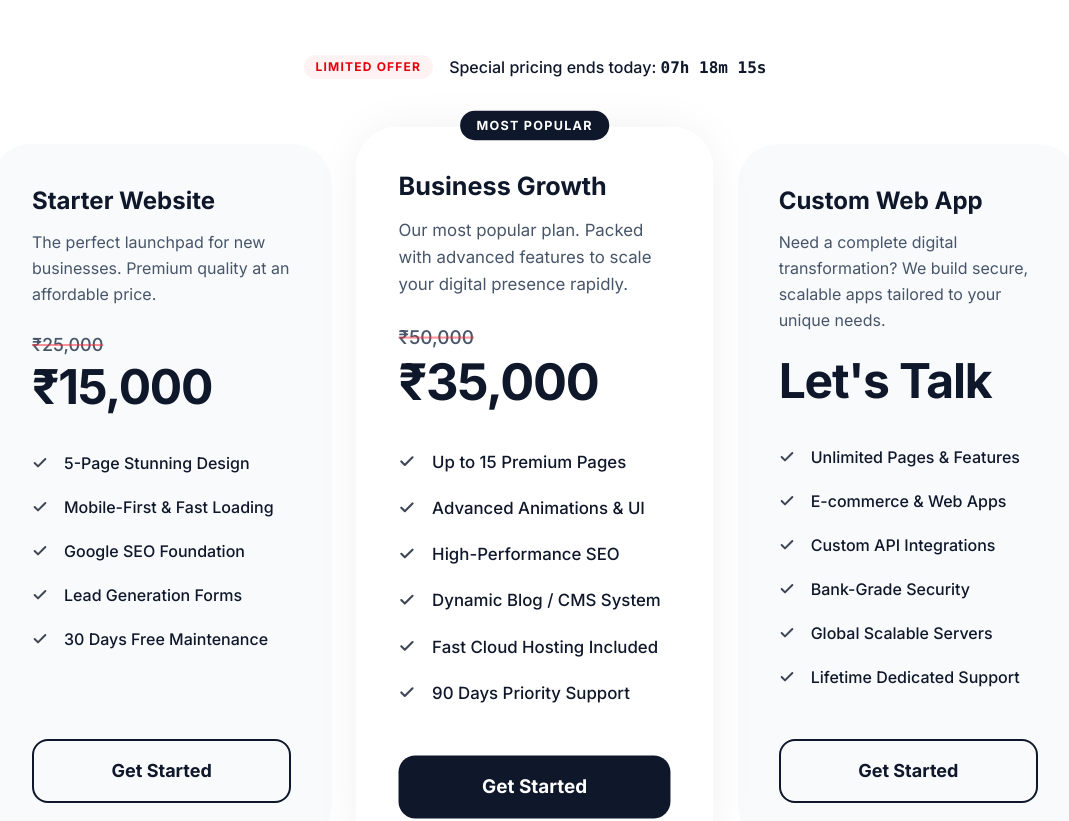
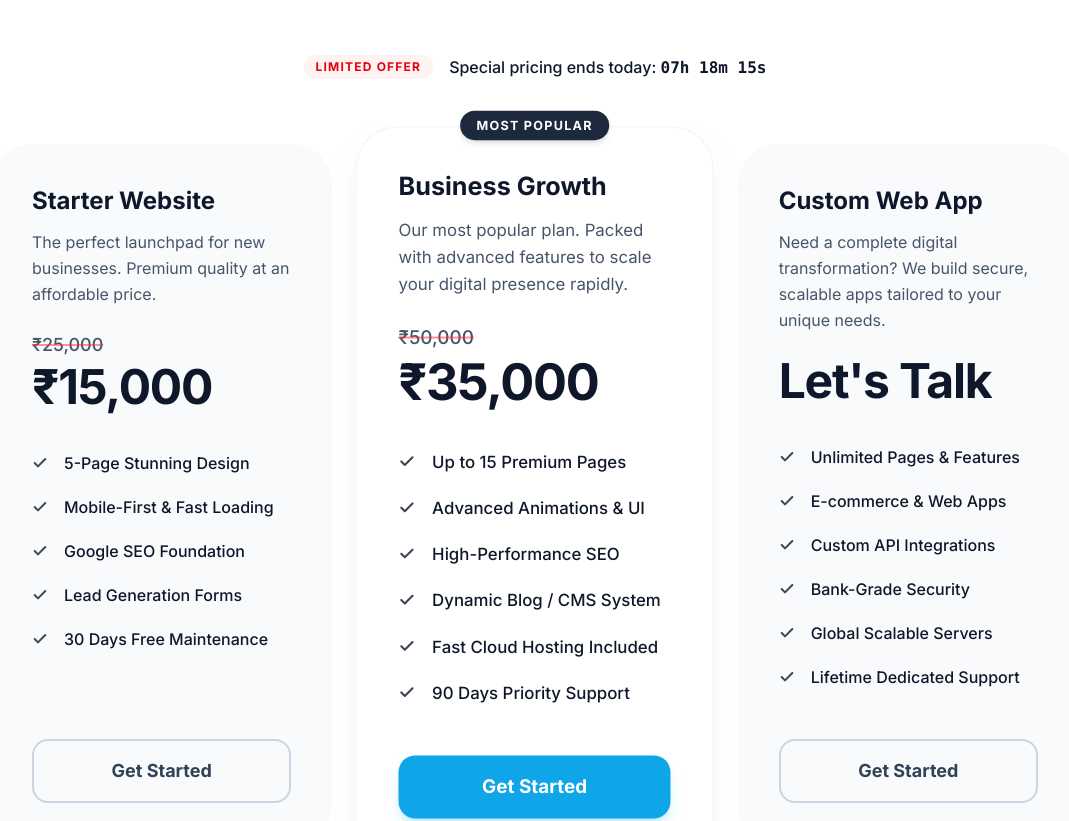
Before and after one commit to VelmaniM/Own-Website, a React (Vite) app in the folder frontend/: page / in a window 1280 px wide. Shown: the part 4360-5181 px from the top of the page, without its empty margins (105-1174 px from the left). Built offline with nearby package versions, Linux system fonts and the light colour scheme.

Commit message:
style: reduce contrast in pricing design, soften shadows and buttons

```diff
--- a/frontend/src/components/Pricing.css
+++ b/frontend/src/components/Pricing.css
@@ -40,11 +40,11 @@
 }
 
 .pricing-card-recommended {
-  @apply bg-white dark:bg-zinc-800 shadow-[0_0_50px_-12px_rgba(0,0,0,0.1)] dark:shadow-[0_0_50px_-12px_rgba(0,0,0,0.5)] z-10 scale-100 md:scale-105;
+  @apply bg-white dark:bg-zinc-800/90 shadow-xl shadow-slate-200/50 dark:shadow-none z-10 scale-100 md:scale-105 border border-slate-100 dark:border-zinc-700;
 }
 
 .pricing-recommended-badge {
-  @apply absolute -top-4 left-1/2 -translate-x-1/2 px-4 py-1.5 rounded-full bg-main-text text-page-background text-xs font-bold tracking-widest uppercase;
+  @apply absolute -top-4 left-1/2 -translate-x-1/2 px-4 py-1.5 rounded-full bg-slate-800 dark:bg-slate-200 text-white dark:text-slate-900 text-[10px] sm:text-xs font-bold tracking-widest uppercase shadow-md;
 }
 
 .pricing-card-header {
@@ -88,11 +88,11 @@
 }
 
 .pricing-btn-primary {
-  @apply bg-main-text text-page-background hover:scale-[1.02];
+  @apply bg-brand-blue hover:bg-brand-blue/90 text-white hover:-translate-y-0.5 shadow-lg shadow-brand-blue/20;
 }
 
 .pricing-btn-secondary {
-  @apply bg-transparent border-2 border-main-text text-main-text hover:bg-slate-100 dark:hover:bg-zinc-800;
+  @apply bg-transparent border-2 border-slate-300 dark:border-zinc-700 text-slate-700 dark:text-slate-300 hover:bg-slate-50 dark:hover:bg-zinc-800 hover:-translate-y-0.5;
 }
 
 .pricing-cta-banner {
```
